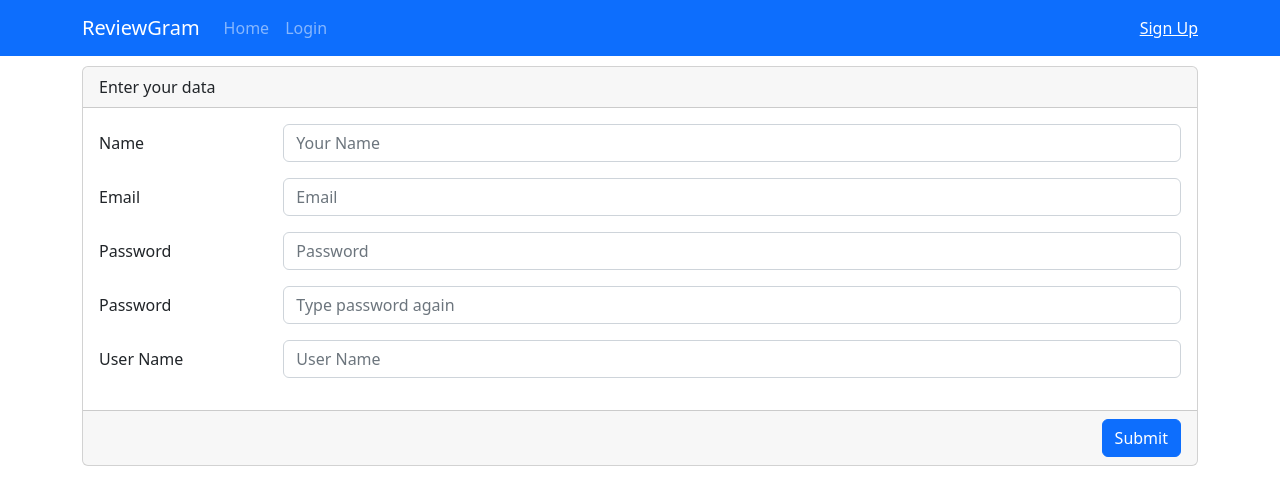
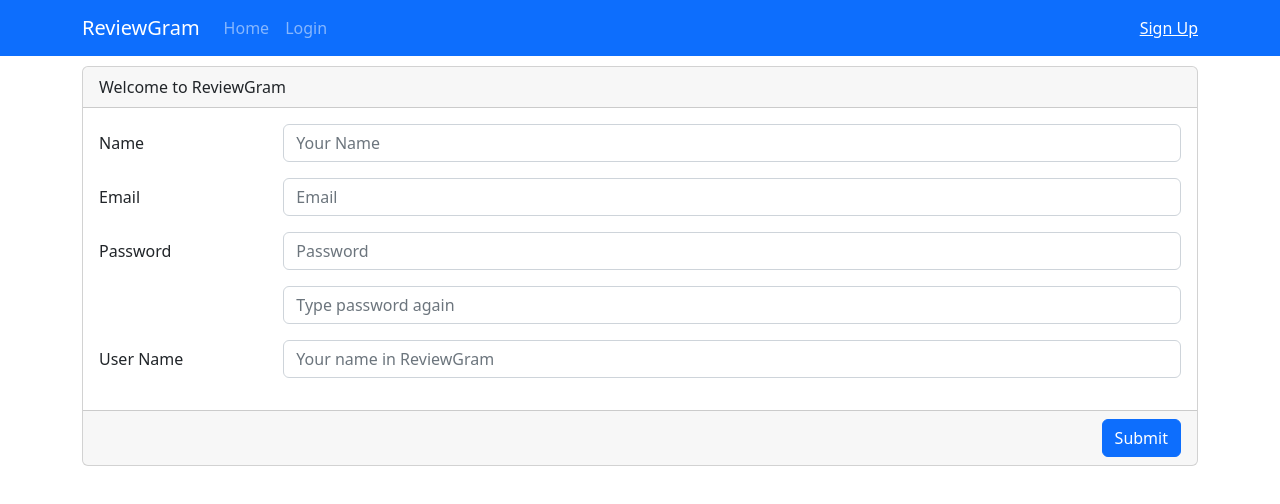
Before and after one commit to nadxelleHernandez/reviewgram-front-end, a React (Create React App) app: page /user in a window 1280 px wide. Shown: the top 504 px of the page. Built offline with nearby package versions, Linux system fonts and the light colour scheme; no server answers.

Commit message:
finishing controlled form

```diff
--- a/src/routes/create-user.js
+++ b/src/routes/create-user.js
@@ -10,6 +10,8 @@ const defaultUser = {
   name: "",
   email: "",
   password: "",
+  checkPassword: "",
+  username: "",
 };
 
 const CreateUser = ({ sendNewUser }) => {
@@ -33,7 +35,7 @@ const CreateUser = ({ sendNewUser }) => {
     <main className="main">
       <Container>
         <Card>
-          <Card.Header>Enter your data</Card.Header>
+          <Card.Header>Welcome to ReviewGram</Card.Header>
           <Card.Body>
             <Form>
               <Form.Group
@@ -49,6 +51,8 @@ const CreateUser = ({ sendNewUser }) => {
                     name="name"
                     type="text"
                     placeholder="Your Name"
+                    value={newUser.name}
+                    onChange={formOnChange}
                   />
                 </Col>
               </Form.Group>
@@ -61,7 +65,13 @@ const CreateUser = ({ sendNewUser }) => {
                   Email
                 </Form.Label>
                 <Col sm={10}>
-                  <Form.Control name="email" type="email" placeholder="Email" />
+                  <Form.Control
+                    name="email"
+                    type="email"
+                    placeholder="Email"
+                    value={newUser.email}
+                    onChange={formOnChange}
+                  />
                 </Col>
               </Form.Group>
 
@@ -75,9 +85,11 @@ const CreateUser = ({ sendNewUser }) => {
                 </Form.Label>
                 <Col sm={10}>
                   <Form.Control
-                    name="checkEmail"
+                    name="password"
                     type="password"
                     placeholder="Password"
+                    value={newUser.password}
+                    onChange={formOnChange}
                   />
                 </Col>
               </Form.Group>
@@ -87,12 +99,15 @@ const CreateUser = ({ sendNewUser }) => {
                 controlId="formHorizontalCheckPassword"
               >
                 <Form.Label sm={2} column>
-                  Password
+                  {" "}
                 </Form.Label>
                 <Col sm={10}>
                   <Form.Control
                     type="password"
                     placeholder="Type password again"
+                    name="checkPassword"
+                    value={newUser.checkPassword}
+                    onChange={formOnChange}
                   />
                 </Col>
               </Form.Group>
@@ -105,7 +120,13 @@ const CreateUser = ({ sendNewUser }) => {
                   User Name
                 </Form.Label>
                 <Col sm={10}>
-                  <Form.Control type="text" placeholder="User Name" />
+                  <Form.Control
+                    type="text"
+                    name="username"
+                    placeholder="Your name in ReviewGram"
+                    value={newUser.username}
+                    onChange={formOnChange}
+                  />
                 </Col>
               </Form.Group>
             </Form>
```
